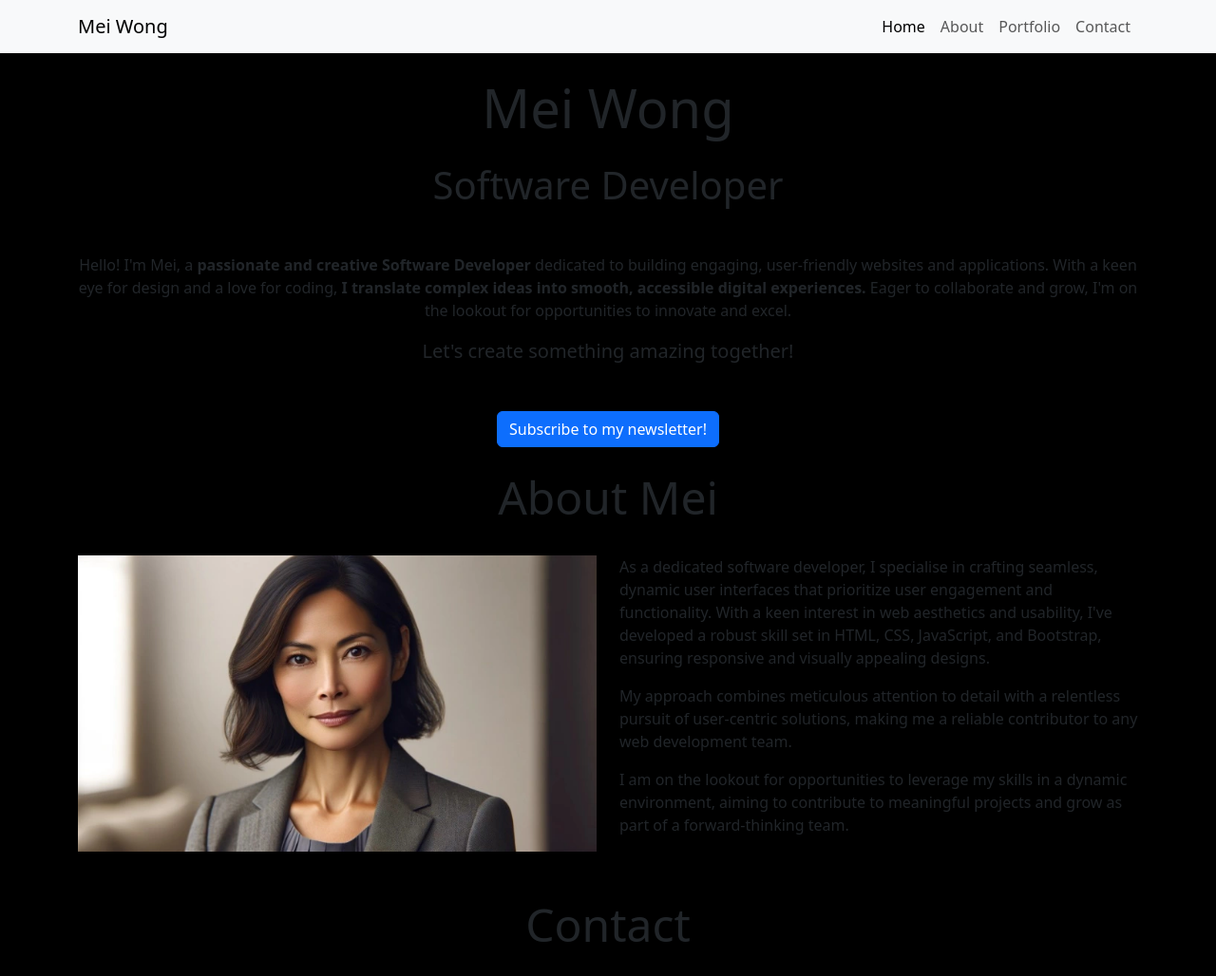
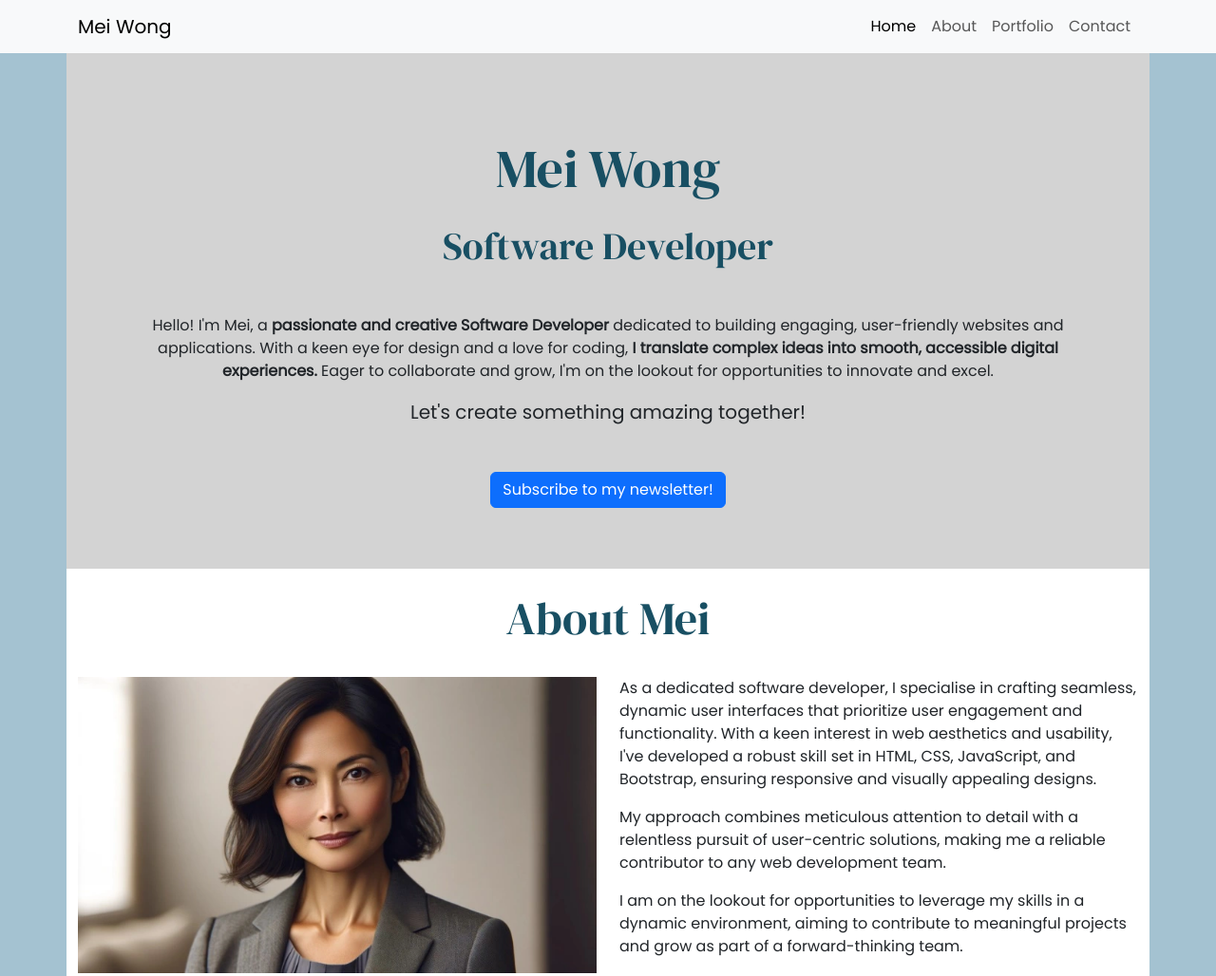
Before and after one commit to tstyer/Portfolio---Mei-W., a plain HTML site: page index.html in a window 1280 px wide. Shown: the top 1028 px of the page at 95% size. Drawn offline with nearby package versions, Linux system fonts and the light colour scheme.

Commit message:
Add custom colors with CSS to portfolio section and adjust height of cards.

```diff
--- a/assets/css/style.css
+++ b/assets/css/style.css
@@ -1,3 +1,42 @@
+/*
+    #a4c2d1; egg blue
+    #dbdcde; light grey
+    #1f7798; mid-blue
+
+*/
+
+/* global styles */
+
+@import url('https://fonts.googleapis.com/css2?family=DM+Serif+Display:ital@0;1&family=Poppins&display=swap');
+
 body {
-    background-color: black;
+    font-family: "Poppins", sans-serif;
+    background-color: #a4c2d1;
 }
+
+h1, h2 {
+    font-family: "DM Serif Display", serif;
+    color:  #184f63;
+}
+
+#about {
+    background-color: white;
+
+}
+
+#portfolio {
+    background-color: #dbdcde;
+}
+
+#contact {
+    background-color: white;
+}
+
+#hero {
+    background-image: src("../images/background.webp");
+    background-position: 50% 70%;
+    padding: 5% 7%;
+    background-size: cover;
+    min-height: 500px;
+    background-color: lightgray;
+}
```
Also changed, not shown: index.html (+1 -0 lines), assets/images/background.webp (added).
